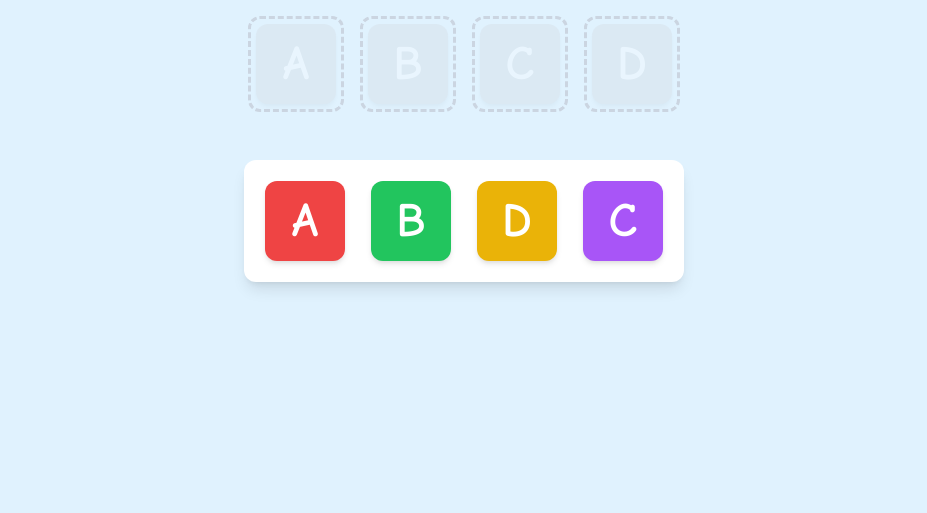
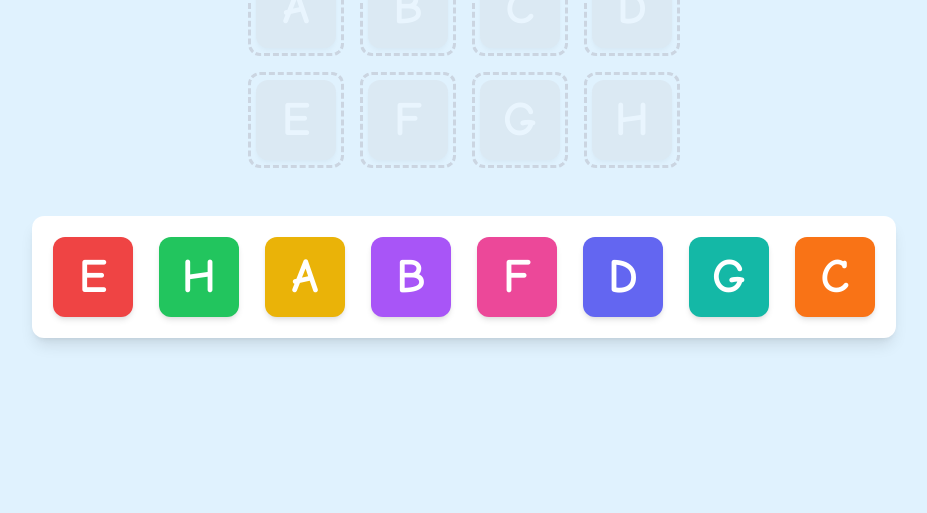
Before and after one commit to biswatma/abcd-game, a plain HTML site: page index.html in a window 1280 px wide. Shown: the part 287-800 px from the top of the page, without its empty margins (176-1103 px from the left). Drawn offline with nearby package versions, Linux system fonts and the light colour scheme.

Commit message:
Feat: Add E-H, custom completion message, and play again

```diff
--- a/index.html
+++ b/index.html
@@ -64,23 +64,91 @@
         <!-- Draggable letters will be injected here by JS -->
     </div>
 
+    <div id="completion-message" class="hidden fixed inset-0 bg-black bg-opacity-75 flex flex-col items-center justify-center text-center p-4 z-50">
+        <div class="bg-white p-8 md:p-12 rounded-xl shadow-2xl transform transition-all duration-500 ease-out scale-95 opacity-0">
+            <h2 class="text-4xl sm:text-5xl font-bold text-green-500 mb-4">Well Done!</h2>
+            <p class="text-xl sm:text-2xl text-gray-700 mb-6">You matched all the letters!</p>
+            <button id="play-again-button" class="bg-pink-500 hover:bg-pink-600 text-white font-bold py-3 px-6 rounded-lg text-lg transition-colors">
+                Play Again?
+            </button>
+        </div>
+    </div>
+
     <script>
         document.addEventListener('DOMContentLoaded', () => {
-            const letters = ['A', 'B', 'C', 'D'];
+            const completionMessageEl = document.getElementById('completion-message');
+            const completionMessageContentEl = completionMessageEl.querySelector('div'); // The inner div for animation
+            const playAgainButton = document.getElementById('play-again-button');
             const dropZonesContainer = document.getElementById('drop-zones-container');
             const letterTray = document.getElementById('letter-tray');
+
+            let letters = ['A', 'B', 'C', 'D', 'E', 'F', 'G', 'H'];
             let draggedLetterElement = null;
             let originalParent = null;
 
-            // Audio placeholders (replace with actual audio later)
-            const successSound = { play: () => console.log('Success sound') }; // new Audio('sounds/success.mp3');
-            const tryAgainSound = { play: () => console.log('Try again sound') }; // new Audio('sounds/try-again.mp3');
+            // Audio placeholders
+            const successSound = { play: () => console.log('Success sound') };
+            const tryAgainSound = { play: () => console.log('Try again sound') };
             const letterSounds = {
-                'A': { play: () => console.log('Playing A') }, // new Audio('sounds/A.mp3'),
-                'B': { play: () => console.log('Playing B') }, // new Audio('sounds/B.mp3'),
-                'C': { play: () => console.log('Playing C') }, // new Audio('sounds/C.mp3'),
-                'D': { play: () => console.log('Playing D') }, // new Audio('sounds/D.mp3'),
+                'A': { play: () => console.log('Playing A') }, 'B': { play: () => console.log('Playing B') },
+                'C': { play: () => console.log('Playing C') }, 'D': { play: () => console.log('Playing D') },
+                'E': { play: () => console.log('Playing E') }, 'F': { play: () => console.log('Playing F') },
+                'G': { play: () => console.log('Playing G') }, 'H': { play: () => console.log('Playing H') },
             };
+
+            const letterColors = [
+                'bg-red-500', 'bg-green-500', 'bg-yellow-500', 'bg-purple-500',
+                'bg-pink-500', 'bg-indigo-500', 'bg-teal-500', 'bg-orange-500'
+            ];
+
+            function initializeGame() {
+                dropZonesContainer.innerHTML = ''; // Clear previous zones
+                letterTray.innerHTML = ''; // Clear previous tray items
+                draggedLetterElement = null;
+                originalParent = null;
+                completionMessageEl.classList.add('hidden');
+                completionMessageContentEl.classList.remove('scale-100', 'opacity-100');
+                completionMessageContentEl.classList.add('scale-95', 'opacity-0');
+
+
+                // Initialize Drop Zones
+                letters.forEach(letter => {
+                    const zone = document.createElement('div');
+                    zone.classList.add('drop-zone', 'w-24', 'h-24', 'rounded-xl', 'flex', 'items-center', 'justify-center');
+                    zone.dataset.letter = letter;
+
+                    const placeholderLetter = createLetterElement(letter, false, 'bg-gray-300');
+                    placeholderLetter.classList.remove('cursor-pointer');
+                    placeholderLetter.style.opacity = '0.3';
+                    zone.appendChild(placeholderLetter);
+
+                    dropZonesContainer.appendChild(zone);
+
+                    zone.addEventListener('dragover', (e) => {
+                        e.preventDefault();
+                        zone.classList.add('drag-over');
+                    });
+                    zone.addEventListener('dragleave', () => {
+                        zone.classList.remove('drag-over');
+                    });
+                    zone.addEventListener('drop', handleDrop);
+                });
+
+                // Initialize Draggable Letters in Tray (shuffled)
+                const shuffledLetters = [...letters].sort(() => Math.random() - 0.5);
+
+                shuffledLetters.forEach((letter, index) => {
+                    const trayItem = document.createElement('div');
+                    trayItem.classList.add('letter-tray-item');
+                    const letterEl = createLetterElement(letter, true, letterColors[index % letterColors.length]);
+
+                    letterEl.addEventListener('dragstart', handleDragStart);
+                    letterEl.addEventListener('dragend', handleDragEnd);
+                    trayItem.appendChild(letterEl);
+                    letterTray.appendChild(trayItem);
+                });
+            }
+
 
             // Helper to create letter SVG-like element
             function createLetterElement(letter, isDraggable = true, color = 'bg-blue-500') {
@@ -98,52 +166,19 @@
                 return el;
             }
 
-            // Initialize Drop Zones
-            letters.forEach(letter => {
-                const zone = document.createElement('div');
-                zone.classList.add('drop-zone', 'w-24', 'h-24', 'rounded-xl', 'flex', 'items-center', 'justify-center');
-                zone.dataset.letter = letter;
-
-                const placeholderLetter = createLetterElement(letter, false, 'bg-gray-300');
-                placeholderLetter.classList.remove('cursor-pointer'); // Not clickable
-                placeholderLetter.style.opacity = '0.3'; // Make it look like a shadow
-                zone.appendChild(placeholderLetter);
-
-                dropZonesContainer.appendChild(zone);
-
-                zone.addEventListener('dragover', (e) => {
-                    e.preventDefault();
-                    zone.classList.add('drag-over');
-                });
-                zone.addEventListener('dragleave', () => {
-                    zone.classList.remove('drag-over');
-                });
-                zone.addEventListener('drop', handleDrop);
-            });
-
-            // Initialize Draggable Letters in Tray (shuffled)
-            const shuffledLetters = [...letters].sort(() => Math.random() - 0.5);
-            const letterColors = ['bg-red-500', 'bg-green-500', 'bg-yellow-500', 'bg-purple-500'];
-
-            shuffledLetters.forEach((letter, index) => {
-                const trayItem = document.createElement('div');
-                trayItem.classList.add('letter-tray-item'); // Wrapper for centering and touch target
-                const letterEl = createLetterElement(letter, true, letterColors[index % letterColors.length]);
-
-                letterEl.addEventListener('dragstart', (e) => {
+            function handleDragStart(e) {
                 draggedLetterElement = e.target;
-                    originalParent = e.target.parentElement; // Remember original parent (tray item)
+                originalParent = e.target.parentElement;
                 setTimeout(() => {
                     e.target.style.opacity = '0.5';
                 }, 0);
-                    if (letterSounds[letter]) letterSounds[letter].play(); // Play sound on drag start
-                });
+                if (letterSounds[e.target.dataset.letter]) letterSounds[e.target.dataset.letter].play();
+            }
 
-                letterEl.addEventListener('dragend', (e) => {
+            function handleDragEnd(e) {
                 setTimeout(() => {
                     e.target.style.opacity = '1';
                     if (draggedLetterElement && !draggedLetterElement.classList.contains('matched')) {
-                            // If not matched, ensure it's returned to tray if it was moved out
                         if (originalParent && !originalParent.contains(draggedLetterElement)) {
                             originalParent.appendChild(draggedLetterElement);
                         }
@@ -151,10 +186,17 @@
                     draggedLetterElement = null;
                     originalParent = null;
                 }, 0);
-                });
-                trayItem.appendChild(letterEl);
-                letterTray.appendChild(trayItem);
-            });
+            }
+
+            function showCompletionMessage() {
+                completionMessageEl.classList.remove('hidden');
+                setTimeout(() => { // Allow display block to apply before transition
+                    completionMessageContentEl.classList.remove('scale-95', 'opacity-0');
+                    completionMessageContentEl.classList.add('scale-100', 'opacity-100');
+                }, 50); // Small delay
+            }
+
+            playAgainButton.addEventListener('click', initializeGame);
 
             function handleDrop(e) {
                 e.preventDefault();
@@ -180,7 +222,7 @@
 
                     // Check for game completion
                     if (document.querySelectorAll('.matched').length === letters.length) {
-                        setTimeout(() => alert('Congratulations! You matched all letters!'), 300);
+                        setTimeout(showCompletionMessage, 300);
                     }
                     draggedLetterElement = null; // Clear after successful drop
 
@@ -279,7 +321,7 @@
                         }, 200);
 
                         if (document.querySelectorAll('.matched').length === letters.length) {
-                           setTimeout(() => alert('Congratulations! You matched all letters!'), 300);
+                           setTimeout(showCompletionMessage, 300);
                         }
                     } else {
                         // Incorrect match or dropped outside
@@ -293,6 +335,8 @@
                     originalParent = null;
                 }
             });
+
+            initializeGame(); // Start the game
         });
     </script>
 </body>
```
Lines whose indentation alone changed are shown as unchanged.
